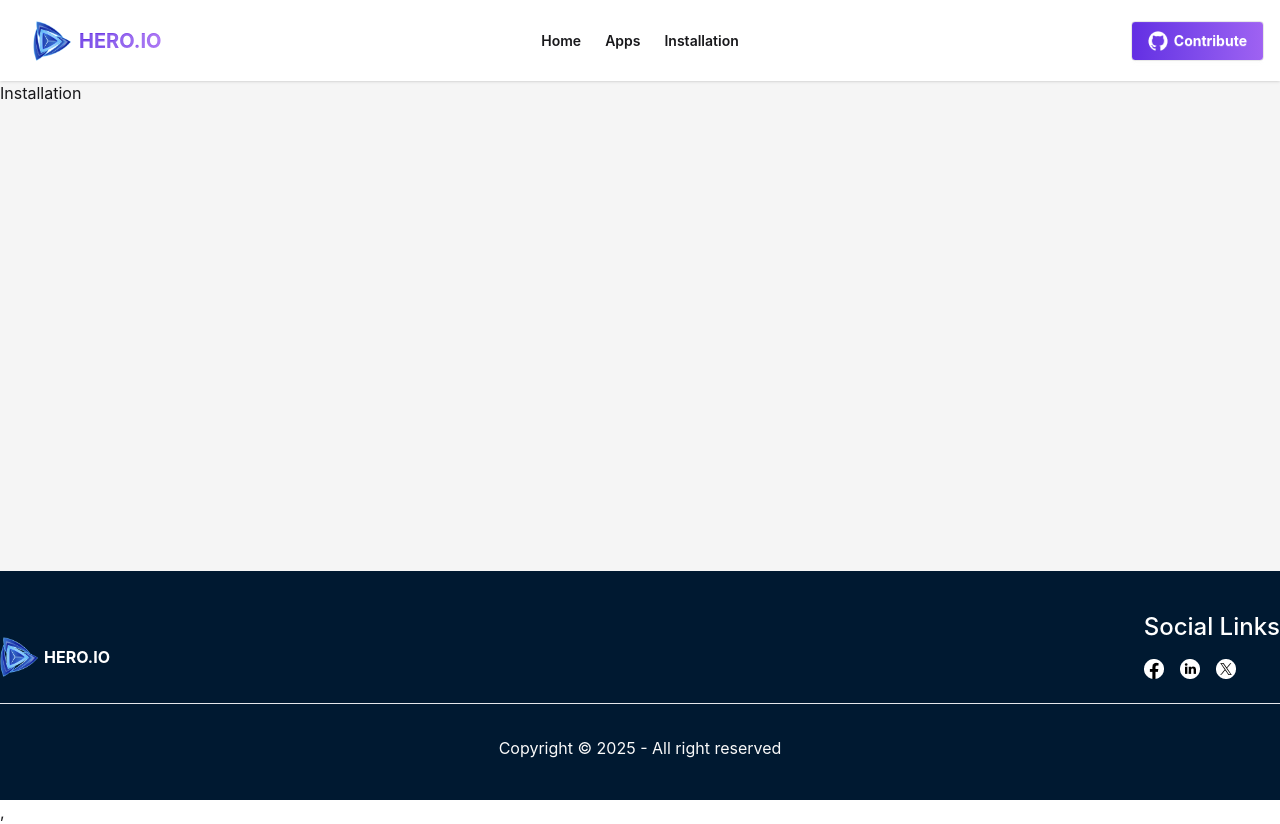
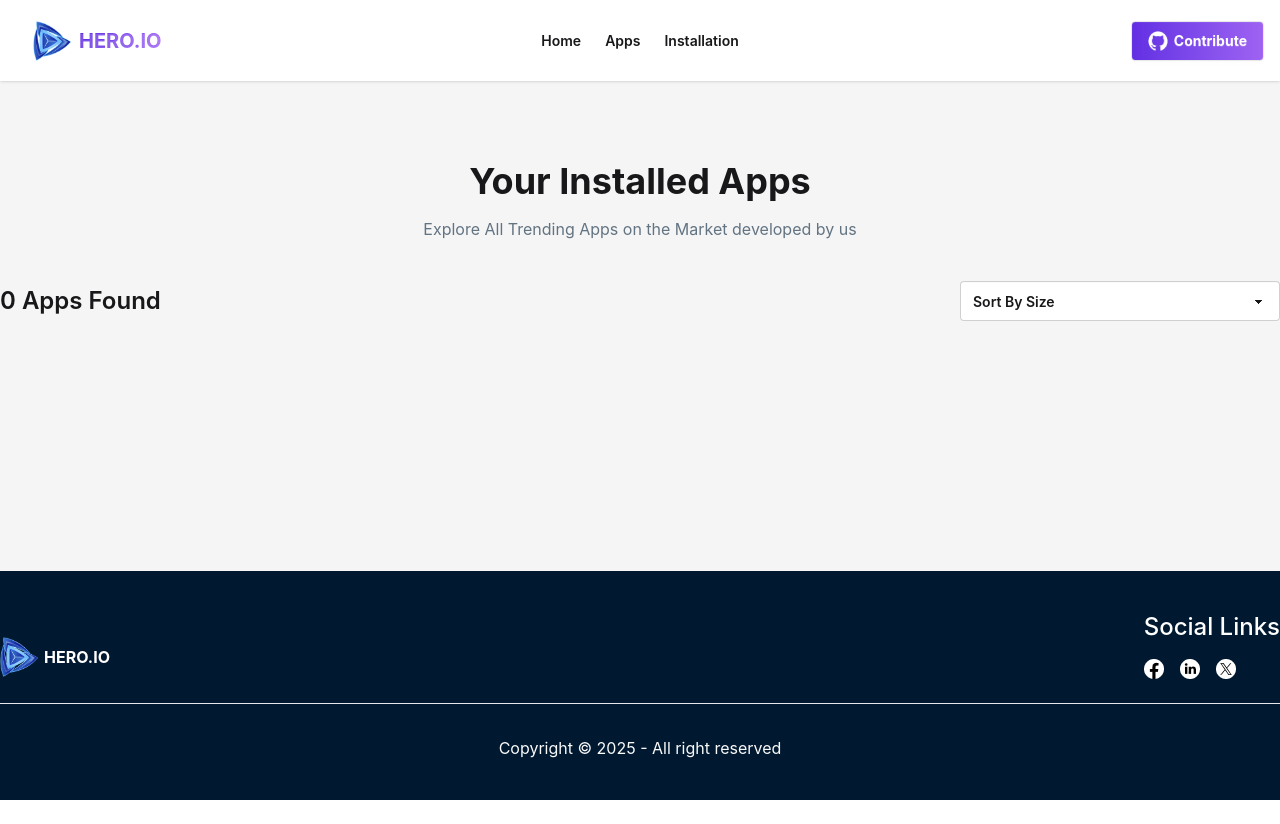
Before and after one commit to MusratJahan408/hero-apps, a React (Vite) app: page /installation in a window 1280 px wide. After the commit the page ends 800 px from the top, so only its background shows below. Built offline with nearby package versions, Linux system fonts and the light colour scheme.

Commit message:
data sorted added

```diff
--- a/src/Pages/Installation.jsx
+++ b/src/Pages/Installation.jsx
@@ -1,14 +1,107 @@
 import React, { useEffect, useState } from "react";
-
+import downloadImg from "../assets/icon-downloads.png";
+import ratingsImg from "../assets/icon-ratings.png";
 const Installation = () => {
   const [install, setInstall] = useState([]);
+  const [sortOrder, setSortOrder] = useState("none");
+  console.log(install);
   useEffect(() => {
     const savedList = JSON.parse(localStorage.getItem("install"));
     if (savedList) {
       setInstall(savedList);
     }
   }, []);
-  return <div>Installation</div>;
+
+  const cleanDownloads = (value) => {
+    return parseInt(value) || 0;
+  };
+
+  const sortedItem = (() => {
+    if (sortOrder === "download-asc") {
+      return [...install].sort(
+        (a, b) => cleanDownloads(a.downloads) - cleanDownloads(b.downloads)
+      );
+    } else if (sortOrder === "download-desc") {
+      return [...install].sort(
+        (a, b) => cleanDownloads(b.downloads) - cleanDownloads(a.downloads)
+      );
+    } else {
+      return install;
+    }
+  })();
+
+  const handleUninstall = (id) => {
+    const existingList = JSON.parse(localStorage.getItem("install"));
+    let updateList = existingList.filter((i) => i.id !== id);
+    setInstall(updateList);
+    localStorage.setItem("install", JSON.stringify(updateList));
+  };
+  return (
+    <div className="container mx-auto mt-10 md:mt-20">
+      <div className="text-center mb-10">
+        <h1 className="text-4xl font-bold">Your Installed Apps</h1>
+        <p className="text-[#627382] mt-4">
+          Explore All Trending Apps on the Market developed by us
+        </p>
+      </div>
+      <div className="flex justify-between items-center">
+        <h1 className="text-2xl font-semibold">
+          {sortedItem.length} Apps Found
+        </h1>
+
+        <select
+          value={sortOrder}
+          onChange={(e) => setSortOrder(e.target.value)}
+          className="select font-semibold"
+        >
+          <option value="none" disabled={true} className="text-[#627382]">
+            Sort By Size
+          </option>
+          <option value="download-asc">Low-High</option>
+          <option value="download-desc">High-Low</option>
+        </select>
+      </div>
+      <div>
+        {sortedItem.map((i) => (
+          <div className="flex justify-between bg-white rounded shadow-md p-4 items-center my-4">
+            <div className=" flex gap-4 items-center">
+              <div>
+                <img
+                  className="w-20 h-20 rounded-lg bg-[#D9D9D9] "
+                  src={i.image}
+                  alt=""
+                />
+              </div>
+              <div>
+                <h1 className="text-2xl font-medium">{i.title}</h1>
+                <div className="flex gap-4 mt-4">
+                  <div className="flex gap-2 items-center">
+                    <img className="w-4 h-4" src={downloadImg} alt="" />
+                    <p className="text-[#00D390] font-medium">{i.downloads}</p>
+                  </div>
+                  <div className="flex gap-2 items-center">
+                    <img className="w-4 h-4" src={ratingsImg} alt="" />
+                    <p className="text-[#FF8811] font-medium">{i.ratingAvg}</p>
+                  </div>
+                  <div>
+                    <p className="text-[#627382] font-medium">{i.reviews}</p>
+                  </div>
+                </div>
+              </div>
+            </div>
+            <div>
+              <button
+                onClick={() => handleUninstall(i.id)}
+                className="btn bg-[#00D390] text-white rounded font-semibold"
+              >
+                Uninstall
+              </button>
+            </div>
+          </div>
+        ))}
+      </div>
+    </div>
+  );
 };
 
 export default Installation;
--- a/src/main.jsx
+++ b/src/main.jsx
@@ -7,6 +7,6 @@ import router from "./Router/Router.jsx";
 
 createRoot(document.getElementById("root")).render(
   <StrictMode>
-    <RouterProvider router={router} />,
+    <RouterProvider router={router} />
   </StrictMode>
 );
```
Also changed, not shown: src/assets/teenyicons_down-solid.png (added).
